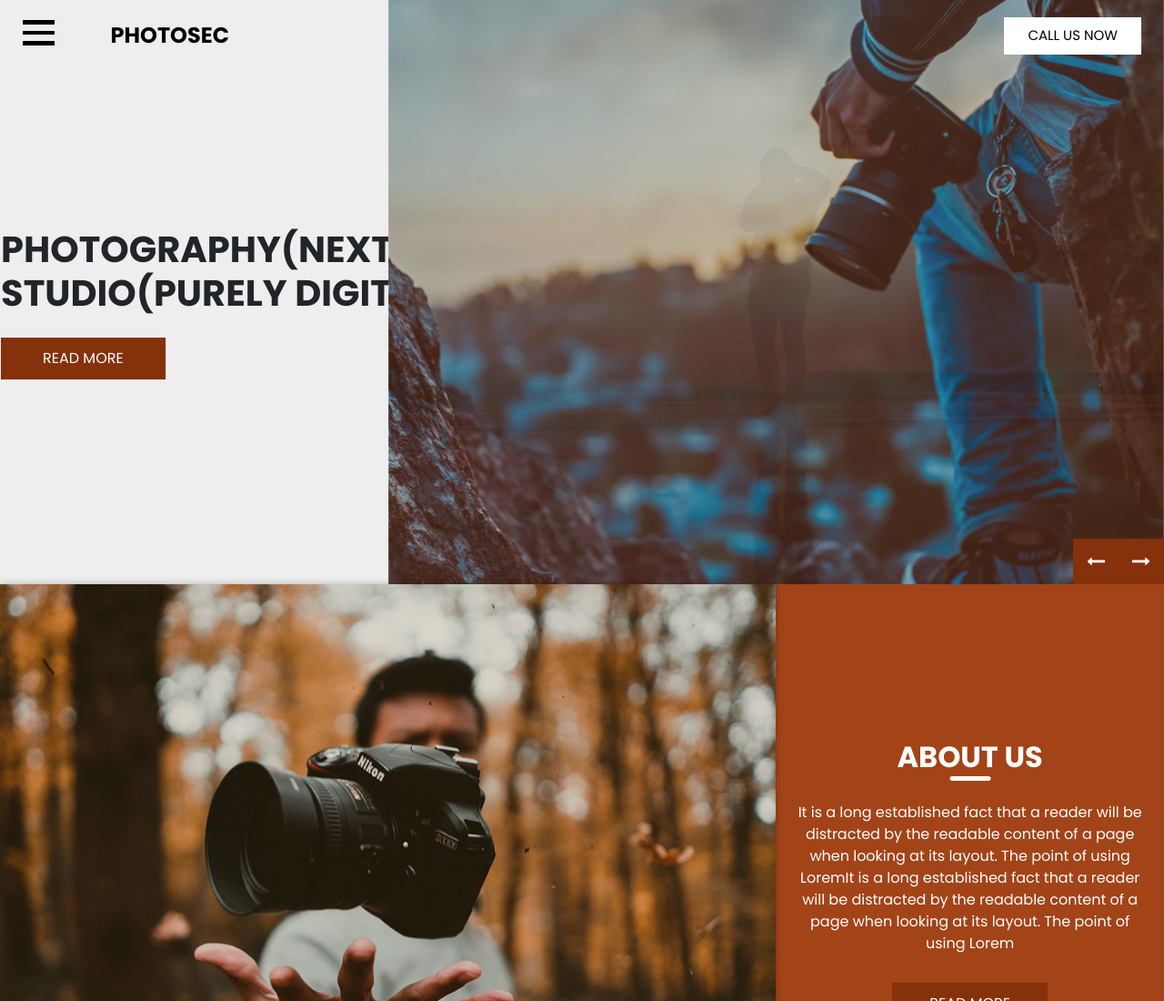
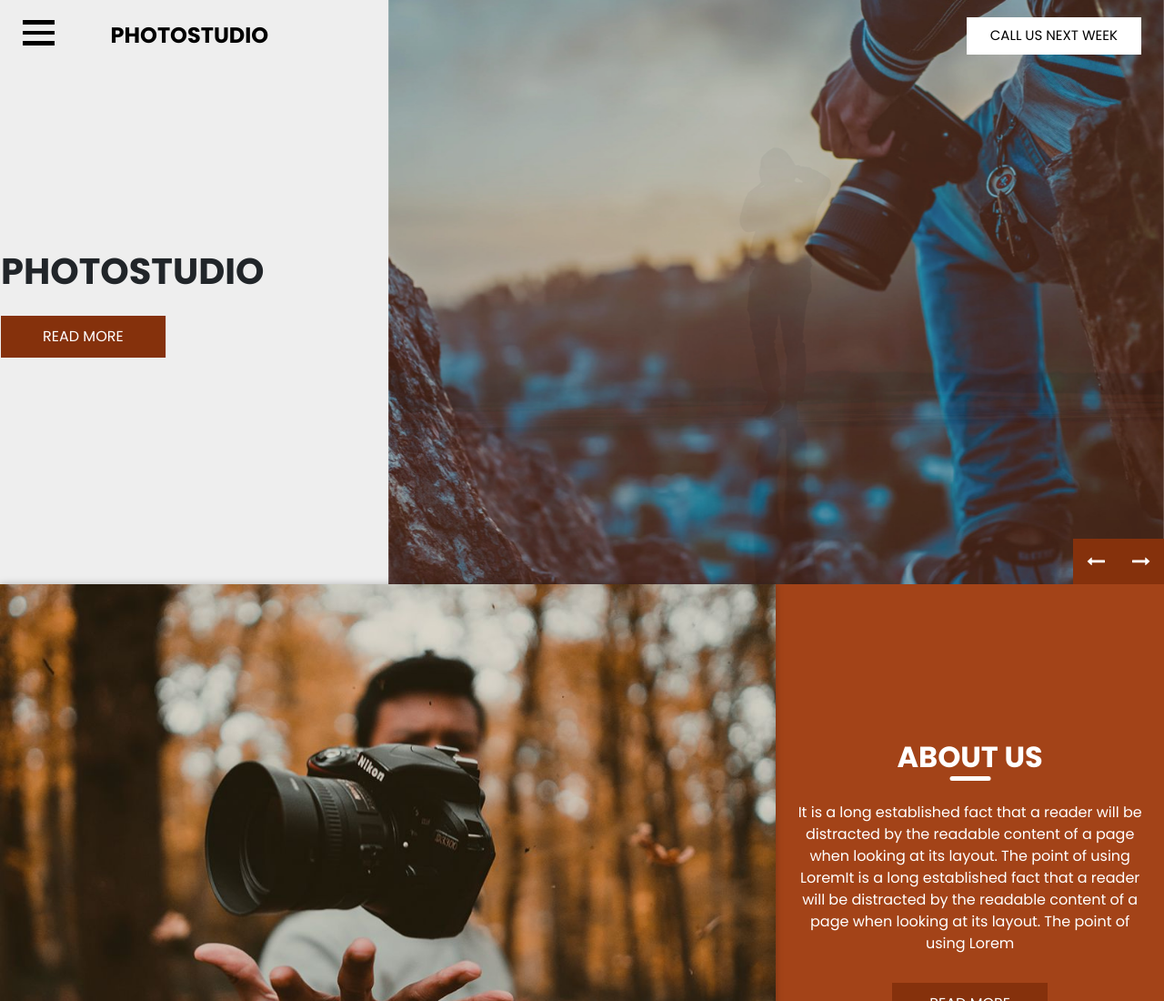
Before and after one commit to SAM040597/DOCKER, a plain HTML site: page photosec-html/index.html in a window 1280 px wide. Shown: the top 1100 px of the page at 91% size. Drawn offline with nearby package versions, Linux system fonts and the light colour scheme; some packages are replaced by stand-ins of ours.

Commit message:
Update index.html

```diff
--- a/photosec-html/index.html
+++ b/photosec-html/index.html
@@ -12,7 +12,7 @@
   <meta name="description" content="" />
   <meta name="author" content="" />
 
-  <title>Photosecfuture</title>
+  <title>PANDA photos</title>
 
   <!-- slider stylesheet -->
   <link rel="stylesheet" type="text/css" href="https://cdnjs.cloudflare.com/ajax/libs/OwlCarousel2/2.3.4/assets/owl.carousel.min.css" />
@@ -66,11 +66,11 @@
         </div>
         <a class="navbar-brand" href="index.html">
           <span>
-            Photosec
+            Photostudio
           </span>
         </a>
-        <a href="" class="call_btn">
-          Call Us Now
+    <a href="" class="call_btn">
+        Call Us Next week
         </a>
       </nav>
     </header>
@@ -86,8 +86,7 @@
                   <div class="detail_content">
                     <div>
                       <h1>
-                         Photography(nextlevel) <br>
-                        Studio(purely digital)
+                         Photostudio<br>
                       </h1>
                       <a href="" class="">
                         Read more
```
